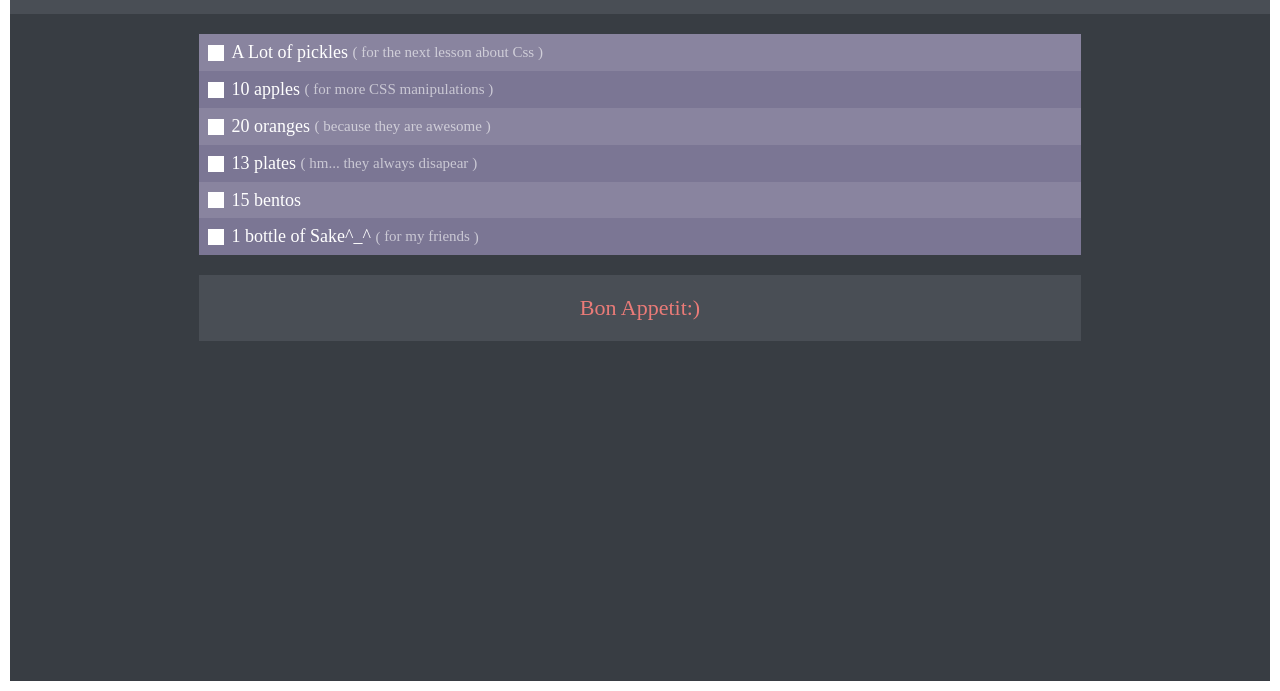
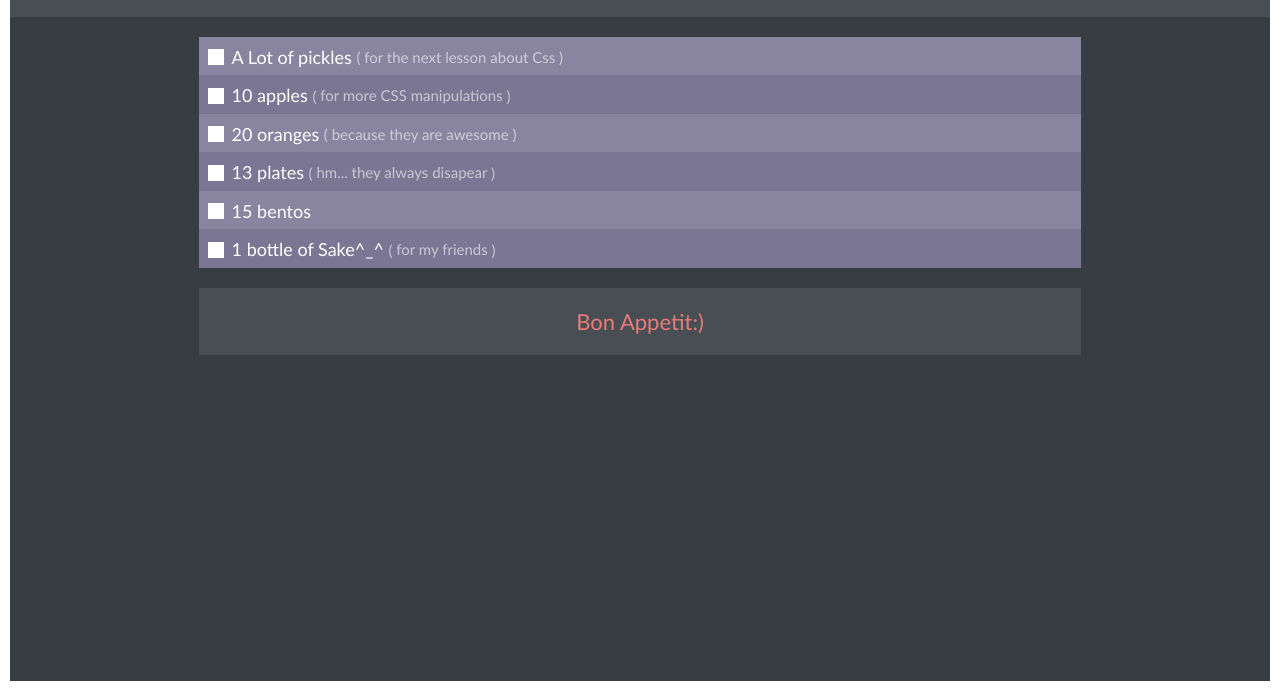
Before and after one commit to nkustov/CSS-Dinner-Shopping-List, a plain HTML site: page index.html in a window 1280 px wide. Shown: the part 109-800 px from the top of the page. Drawn offline with Linux system fonts and the light colour scheme.

Commit message:
add coma

```diff
--- a/styles.css
+++ b/styles.css
@@ -13,7 +13,7 @@ html {
 	margin: 0;
 	padding: 0;
 	min-height: 100%;
-	font-family: "Trebuchet MS" Trebuchet, Arial, sans-serif;
+	font-family: "Trebuchet MS", Trebuchet, Arial, sans-serif;
 	font-size: 18px;
 	color: #fff;
 }
```
